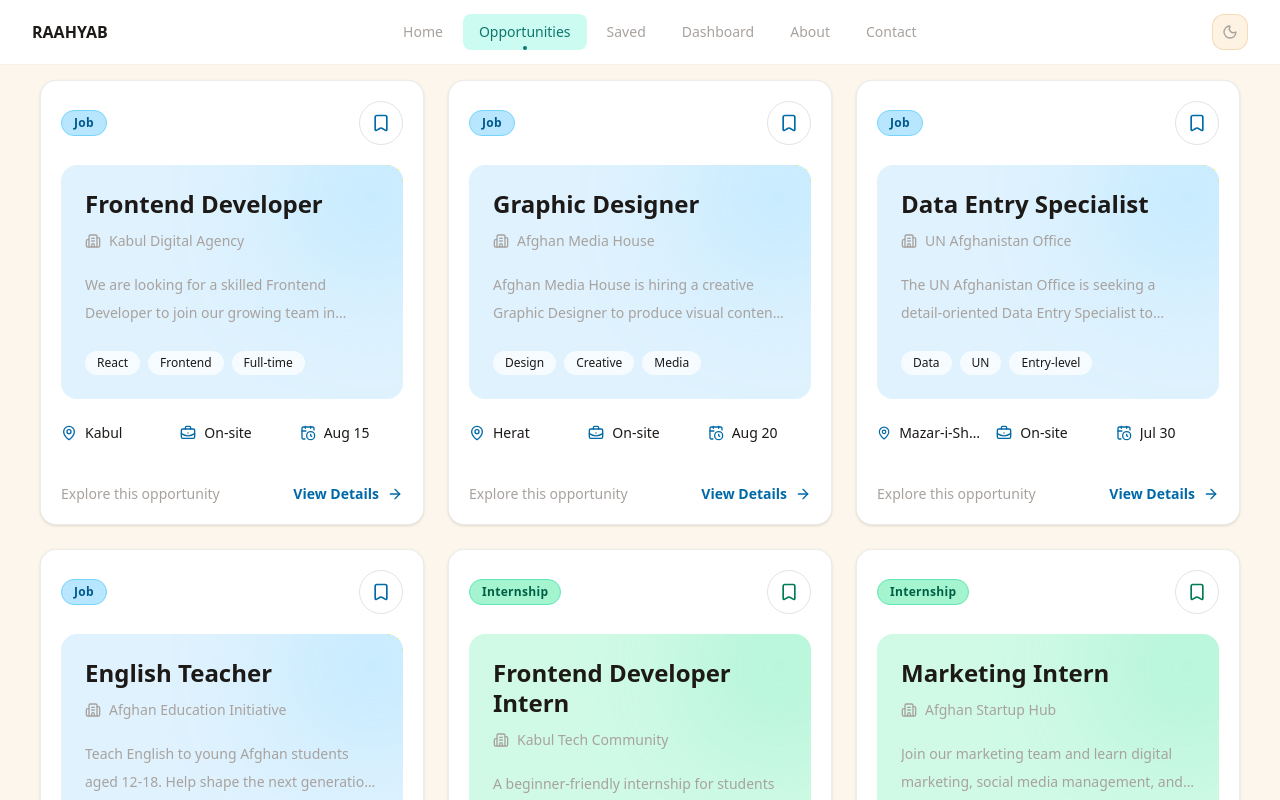
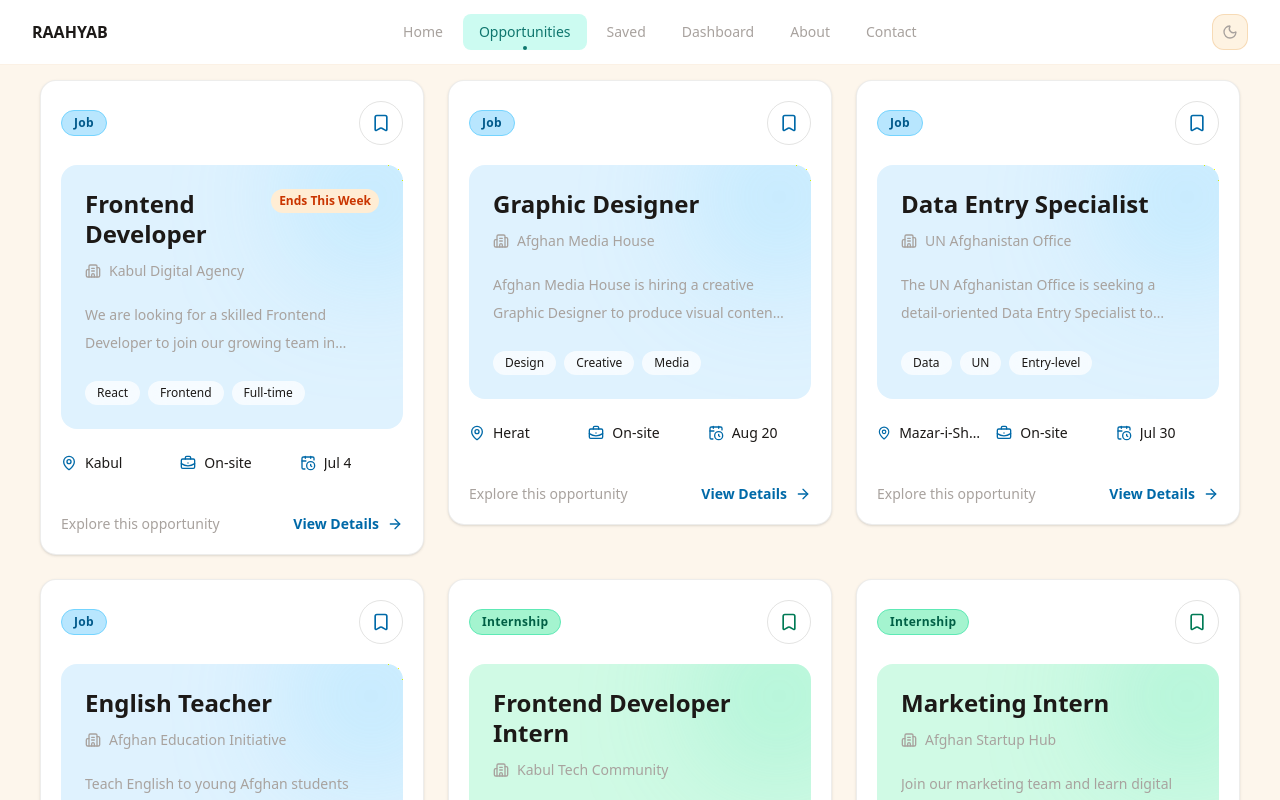
Before and after one commit to humairaa-k/capstone-project-1-, a Next.js app in the folder raahyab/: page /opportunities in a window 1280 px wide. Shown: the top 800 px of the page. Built offline with nearby package versions, Linux system fonts and the light colour scheme.

Commit message:
feat: update opportunity cards with bookmarks and deadline status
- Added a dynamic deadline status badge to show various time-sensitive updates.
- Implemented bookmark functionality to let users save opportunities.

```diff
--- a/raahyab/app/layout.tsx
+++ b/raahyab/app/layout.tsx
@@ -3,6 +3,7 @@ import "./globals.css";
 import Navbar from "@/components/Navbar";
 import { ThemeProvider } from "@/context/ThemeContext";
 //import Footer from "@/components/footer";
+import { SavedProvider } from "@/context/SavedContext";
 
 export const metadata: Metadata = {
   title: "Create Next App",
@@ -18,11 +19,15 @@ export default function RootLayout({
     <html
       lang="en">
       <body className="min-h-full flex flex-col">
+
        <ThemeProvider>
+        <SavedProvider>
         <Navbar/>
         <main>{children}</main>
+        </SavedProvider>
         </ThemeProvider>
         {/* <Footer/> */}
+
       </body>
     </html>
   );
--- a/raahyab/components/hero/remote-spotlight/RemoteCard.tsx
+++ b/raahyab/components/hero/remote-spotlight/RemoteCard.tsx
@@ -1,6 +1,6 @@
 import Link from "next/link";
 import { Opportunity } from "@/types";
-import { ArrowUpRight } from "lucide-react";
+import { ArrowUpRight, MapPin } from "lucide-react";
 
 export default function RemoteCard({ id, title, organization, category, location }: Opportunity) {
   return (
@@ -19,7 +19,9 @@ export default function RemoteCard({ id, title, organization, category, location
       </h3>
       <p className="text-xs text-muted-foreground mb-3">{organization}</p>
       <div className="flex items-center justify-between">
-        <span className="text-xs text-muted-foreground">📍 {location}</span>
+        <span className="text-xs text-muted-foreground flex gap-1">
+          <MapPin size={18} color="#fca5a5"/>
+           {location}</span>
         <span className="text-xs text-primary font-medium opacity-0 group-hover:opacity-100 transition-opacity">
           View <ArrowUpRight className="inline-block ml-1 h-4 w-4" />
         </span>
--- a/raahyab/components/opportunity/OpportunityCard.tsx
+++ b/raahyab/components/opportunity/OpportunityCard.tsx
@@ -11,6 +11,9 @@ import {
   MapPin,
   ArrowRight,
 } from "lucide-react";
+
+import { getDeadlineStatus } from "@/utils/getDeadlineStatus";
+import { useSaved } from "@/context/SavedContext";
 
  interface FeaturedCardProps {
   opportunity: Opportunity;
@@ -27,6 +30,10 @@ function formatDeadline(deadline: string) {
 export default function FeaturedCard({
   opportunity,
 }: FeaturedCardProps) {
+
+  const { savedOpt, toggleSave } = useSaved();
+  const isSaved = savedOpt.includes(opportunity.id);
+
   const visibleTags = opportunity.tags.slice(0, 3);
 
   const theme =
@@ -34,6 +41,8 @@ export default function FeaturedCard({
       opportunity.category as keyof typeof categoryThemes
     ] ?? categoryThemes.Job;
 
+  const status = getDeadlineStatus(opportunity.deadline)
+  console.log(savedOpt);
   return (
     <Link
       href={`/opportunities/${opportunity.id}`}
@@ -82,7 +91,9 @@ export default function FeaturedCard({
 
           <button
             aria-label="Save opportunity"
-            onClick={(e) => e.preventDefault()}
+            onClick={(e) => { e.preventDefault()
+            toggleSave(opportunity.id)
+             }}
             className="
               flex
               h-11
@@ -99,7 +110,10 @@ export default function FeaturedCard({
               hover:bg-white
             "
           >
-            <Bookmark className={`h-5 w-5 ${theme.accent}`} />
+            <Bookmark
+            className={`h-5 w-5 transition-all duration-200
+              ${isSaved ? `fill-current opacity-70 ${theme.accent}`: theme.accent}`}
+            />
           </button>
         </div>
 
@@ -129,6 +143,7 @@ export default function FeaturedCard({
           />
 
           <div className="relative z-10">
+            <div className="flex justify-between items-start gap-4">
             <h3
               className="
                 text-2xl
@@ -139,10 +154,32 @@ export default function FeaturedCard({
                 duration-300
                 group-hover:text-primary
                 dark:group-hover:text-foreground
+                flex-1
               "
             >
               {opportunity.title}
             </h3>
+
+
+          {status === "closingSoon" && (
+             <span className="shrink-0 rounded-full bg-red-100 px-2 py-1 text-xs font-semibold text-red-700">
+              Closing Soon
+            </span>
+          )}
+
+          {status === "endingThisWeek" && (
+          <span className="shrink-0 rounded-full bg-orange-100 px-2 py-1 text-xs font-semibold text-orange-700">
+            Ends This Week
+          </span>
+           )}
+
+           {status === "closed" && (
+            <span className="shrink-0 rounded-full bg-gray-200 px-2 py-1 text-xs font-semibold text-gray-700">
+              Closed
+            </span>
+          )}
+
+          </div>
 
             <div className="mt-3 flex items-center gap-2 text-sm font-medium text-muted-foreground">
               <Building2 className="h-4 w-4" />
--- a/raahyab/context/SavedContext.tsx
+++ b/raahyab/context/SavedContext.tsx
@@ -0,0 +1,55 @@
+"use client";
+
+import { createContext, ReactNode, useContext, useEffect, useState } from 'react';
+
+interface Props {
+  children: ReactNode;
+}
+
+interface SavedContextType {
+ savedOpt: string[];
+ toggleSave: (id: string ) => void;
+}
+
+const SavedContext = createContext<SavedContextType | null>(null);
+
+export const SavedProvider = ({children}: Props ) => {
+  const [ savedOpt, setSavedOpt ] = useState<string[]>([]);
+
+  const toggleSave =((id: string) => {
+   setSavedOpt((prev) => {
+    if(prev.includes(id)) {
+      return prev.filter((savedId) => savedId !== id)
+    }
+    return [...prev, id]
+   })
+  })
+
+    useEffect(() => {
+   const savedData = localStorage.getItem("savedOpt");
+   if(savedData){
+    setSavedOpt(JSON.parse(savedData))
+   }
+  },[])
+
+  useEffect(() => {
+   localStorage.setItem("savedOpt", JSON.stringify(savedOpt));
+  },[savedOpt])
+
+
+  return(
+    <SavedContext.Provider value={{ savedOpt, toggleSave }}>
+      { children}
+    </SavedContext.Provider>
+  )
+}
+
+export const useSaved = () => {
+ const context = useContext(SavedContext);
+
+ if(!context) {
+  throw new Error("useSaved must be used within Saved Provider.")
+ }
+
+ return context
+}
--- a/raahyab/data/opportunities.ts
+++ b/raahyab/data/opportunities.ts
@@ -10,7 +10,7 @@ export const opportunities: Opportunity[] = [
     category: "Job",
     location: "Kabul",
     type: "On-site",
-    deadline: "2026-08-15",
+    deadline: "2026-07-04",
     description: "We are looking for a skilled Frontend Developer to join our growing team in Kabul. You will build modern web interfaces for Afghan businesses and NGOs.",
     requirements: ["React, Next.js", "HTML & CSS", "2+ years experience", "GitHub"],
     applyLink: "https://example.com/apply",
--- /dev/null
+++ b/raahyab/utils/getDeadlineStatus.ts
@@ -0,0 +1,16 @@
+//import { opportunities } from "@/data/opportunities";
+
+export function getDeadlineStatus(deadline: string ) {
+ const today = new Date();
+ const end = new Date(deadline);
+
+ const diffTime = end.getTime() - today.getTime() ;
+ const daysLeft = Math.ceil( diffTime / (1000 * 60 * 60 * 24));
+
+ if(daysLeft < 0) return "closed";
+ if(daysLeft <= 3) return "closingSoon";
+ if(daysLeft <= 7) return "endingThisWeek";
+
+ return "normal";
+
+}
```
